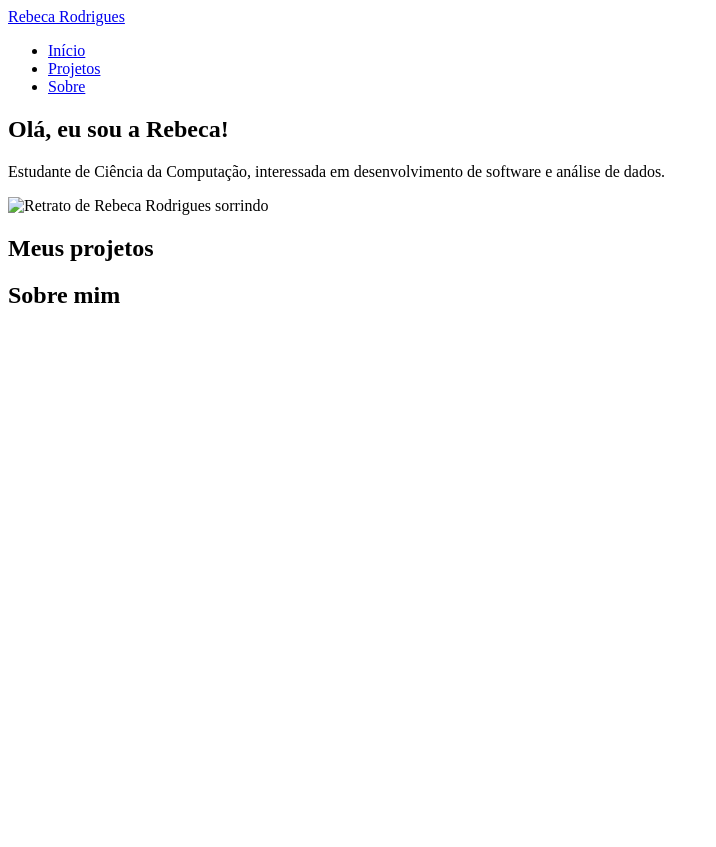
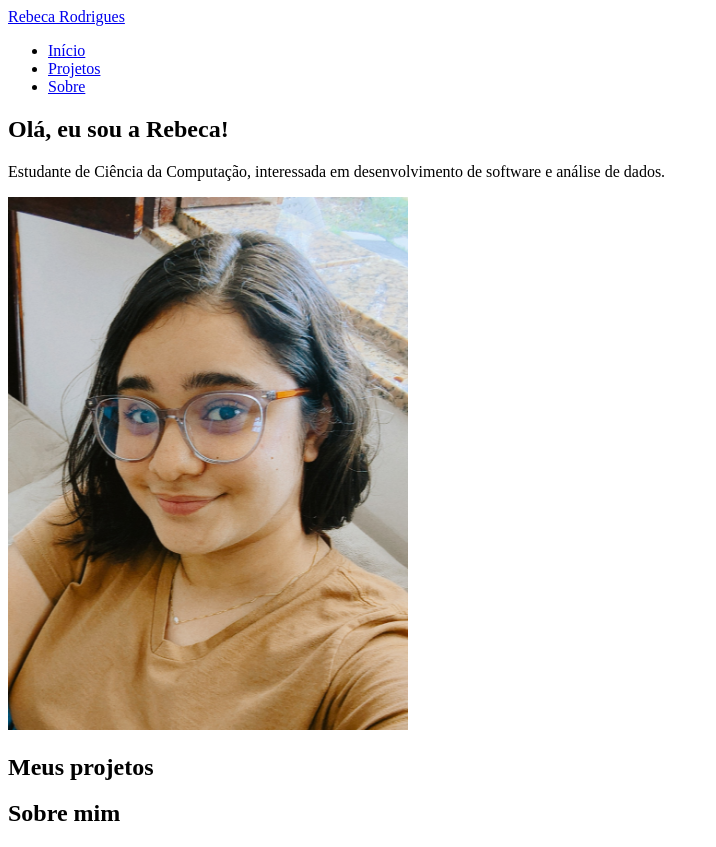
Before and after one commit to rrodriguess20/portfolio, a plain HTML site: page index.html in a window 1280 px wide. Shown: the whole page, without its empty margins (0-716 px from the left). Before the commit the page ends 800 px from the top, so only its background shows below. Drawn offline with Linux system fonts and the light colour scheme.

Commit message:
Correção imagem

```diff
--- a/index.html
+++ b/index.html
@@ -34,7 +34,7 @@
       </p>
 
       <img
-        src="assets/images/rebeca.jpeg"
+        src="assets/images/portrait.jpeg"
         alt="Retrato de Rebeca Rodrigues sorrindo"
         width="400"
       >
```
